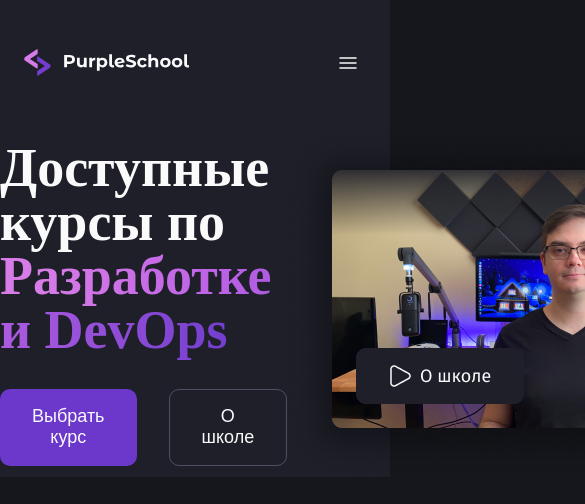
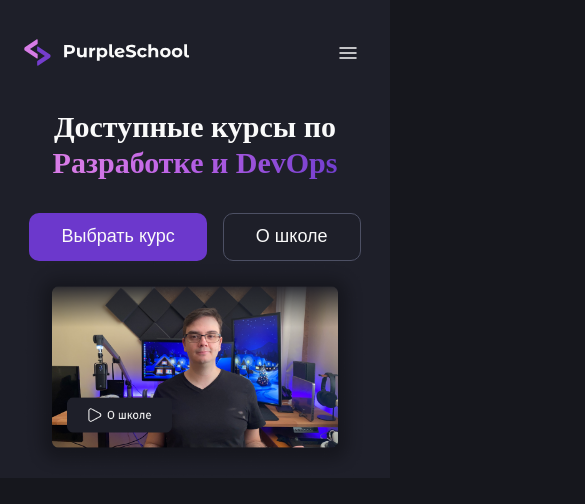
Before and after one commit to 1Slivador1Dali1/PurpleSchool, a plain HTML site: page index.html in a window 390 px wide. Shown: the top 504 px of the page, 585 px wide, since content can reach past the window. Drawn offline with Linux system fonts and the light colour scheme.

Commit message:
add adaptive hero secrion

```diff
--- a/index.html
+++ b/index.html
@@ -37,7 +37,7 @@
     <section class="section section_light">
         <div class="hero">
             <div class="hero__left">
-                <h1 class="hero__h1">Доступные курсы по
+                <h1 class="hero__h1">Доступные курсы по<br>
                     <span class="hero__h1_gradient">Разработке и DevOps</span>
                 </h1>
                 <div class="hero__cta">
--- a/styles/components.css
+++ b/styles/components.css
@@ -32,3 +32,9 @@
 .button_ghost:hover {
     background: var(--color-bg-light);
 }
+
+@media (max-width:640px) {
+    .button {
+        padding: 12px 32px;
+    }
+}
--- a/styles/header.css
+++ b/styles/header.css
@@ -44,6 +44,12 @@
     }
 }
 
+@media (max-width: 640px) {
+    .header__wrapper {
+        padding: 30px 24px;
+    }
+}
+
 @media (max-width: 480px) {
     .header__logo {
         max-width: 174px;
--- a/styles/page.css
+++ b/styles/page.css
@@ -4,6 +4,7 @@
     display: flex;
     justify-content: space-between;
     align-items: center;
+    padding: 40px 24px;
 }
 
 .hero__left {
@@ -30,3 +31,38 @@
     display: flex;
     gap: 32px;
 }
+
+@media (max-width:1200px) {
+    .hero {
+        flex-direction: column;
+    }
+
+    .hero__h1 {
+        text-align: center;
+    }
+
+    .hero__cta {
+        justify-content: center;
+    }
+}
+
+@media (max-width:640px) {
+    .hero__h1 {
+        font-size: 30px;
+        line-height: 1.2;
+    }
+
+    .hero__right {
+        width: 100%;
+    }
+
+    .hero {
+        padding: 0 24px;
+    }
+}
+
+@media (max-width: 480px) {
+    .hero__cta {
+        gap: 16px;
+    }
+}
```
